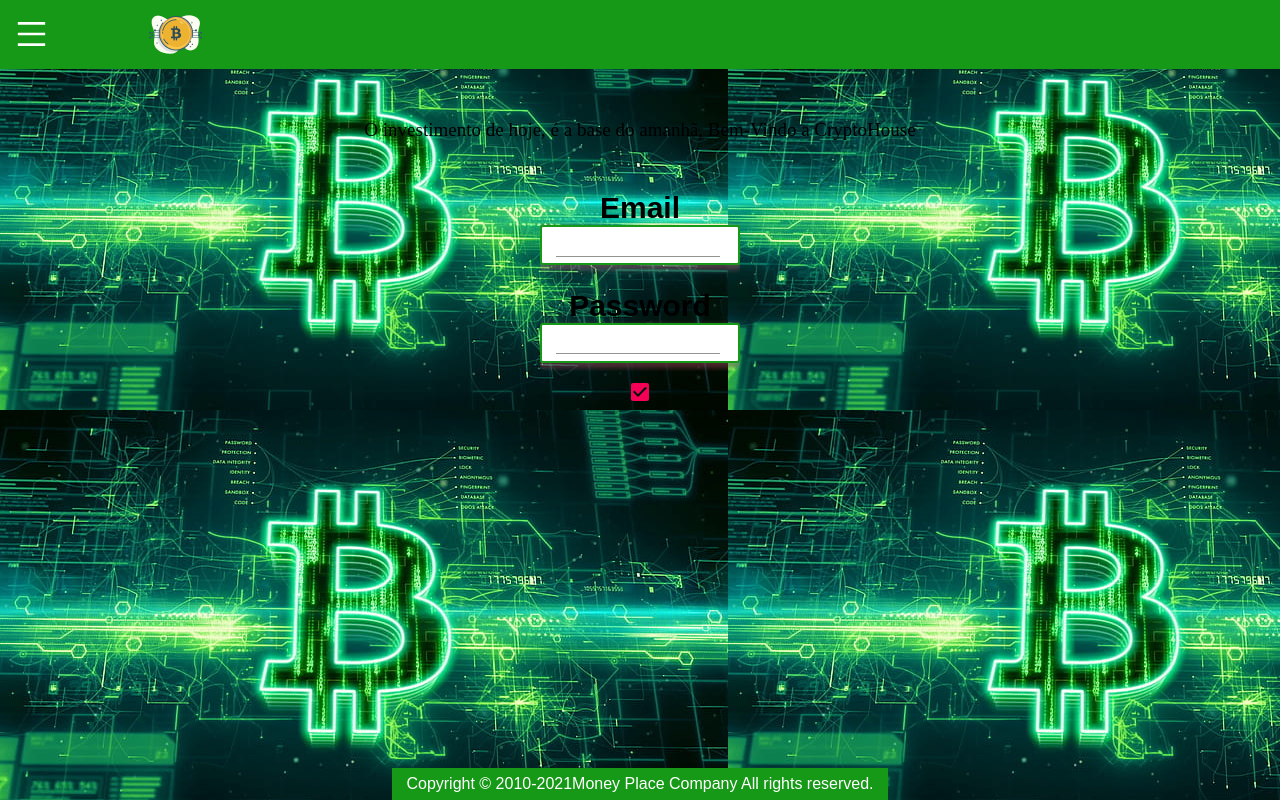
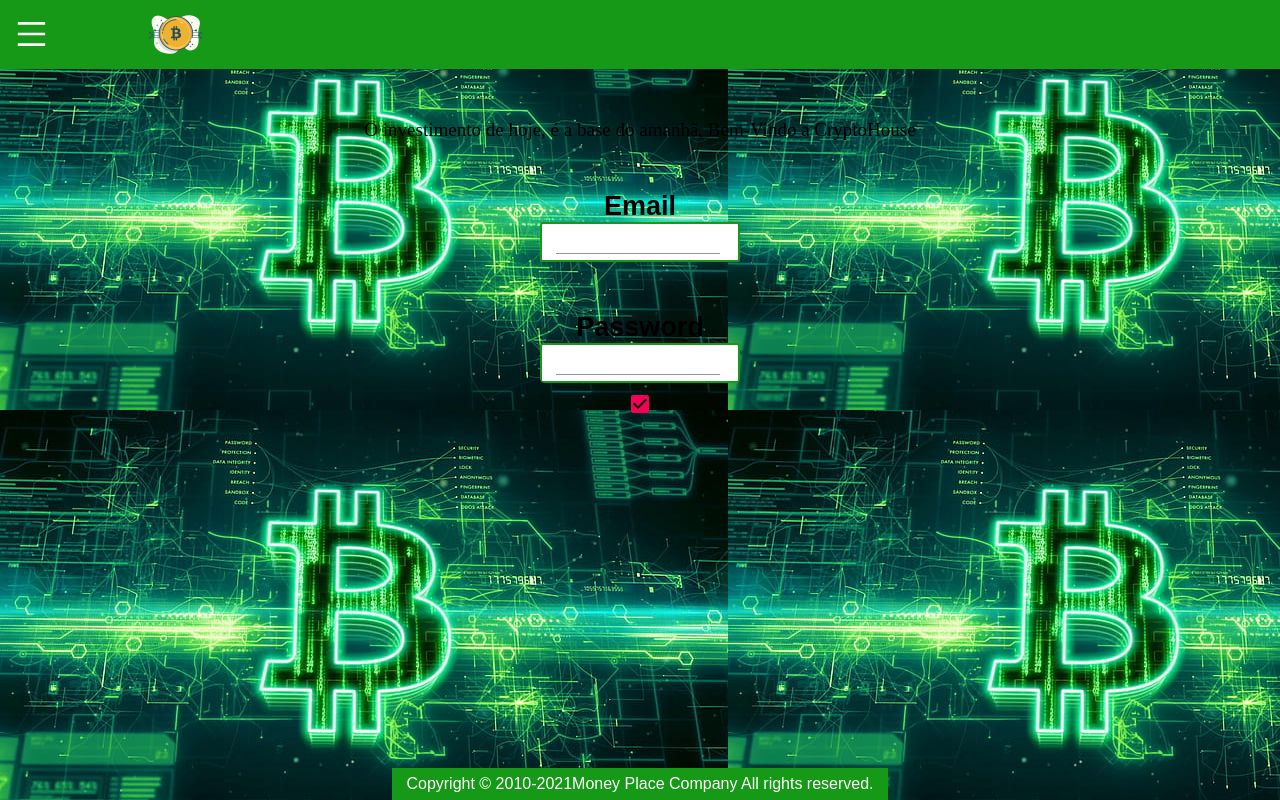
Before and after one commit to caiodeoliveira/Crypto-House, a React (Create React App) app: page / in a window 1280 px wide. Built offline with nearby package versions, Linux system fonts and the light colour scheme; a web font is replaced by a local one.

Commit message:
💄 Change size of Label text in Login Page

```diff
--- a/src/components/molecules/FormLoginContainer/styles.ts
+++ b/src/components/molecules/FormLoginContainer/styles.ts
@@ -8,10 +8,9 @@ const Form = withStyles({
     borderRadius: 5,
     display: "grid",
     gridTemplateColumns: "1fr",
-    gap: "15px",
+    gap: "50px",
     margin: "50px 0 0 0",
-    height: "180px",
-    fontSize: "30px",
+    fontSize: "27px",
     fontWeight: "bold",
   },
 })(FormControl);
```
